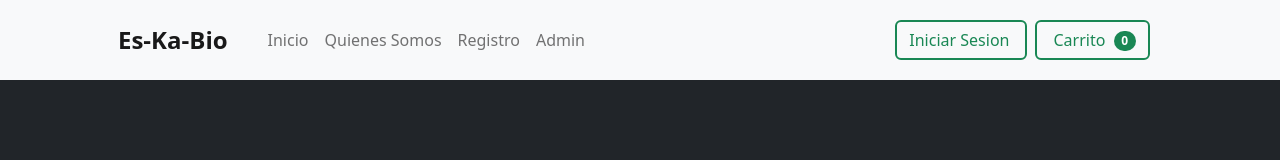
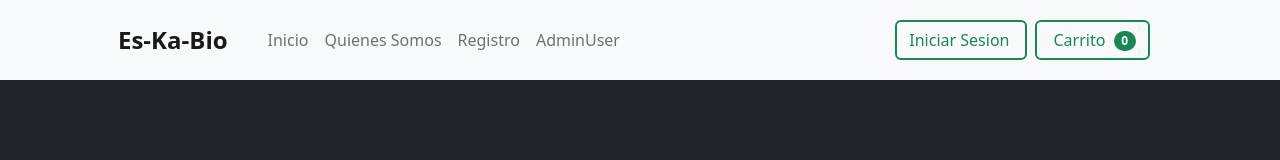
Before and after one commit to PPROF2-2022ProgWeb/g25-aula2-dpto-com-g25, an Angular app: page /inicio in a window 1280 px wide. Shown: the top 160 px of the page. Built offline with nearby package versions, Linux system fonts and the light colour scheme.

Commit message:
nombre boton

```diff
--- a/src/app/layouts/navbar/navbar.component.html
+++ b/src/app/layouts/navbar/navbar.component.html
@@ -8,7 +8,7 @@
                 <li class="nav-item"><a class="nav-link " routerLinkActive="active" aria-current="page" href="">Inicio</a></li>
                 <li class="nav-item"><a class="nav-link "  routerLinkActive="active"[routerLink]="['quienes-somos']">Quienes Somos</a></li>
                 <li class="nav-item"><a class="nav-link" routerLinkActive="active" [routerLink]="['registro']">Registro</a></li>
-                <li class="nav-item"><a class="nav-link" routerLinkActive="active" [routerLink]="['admin']">Admin</a></li>
+                <li class="nav-item"><a class="nav-link" routerLinkActive="active" [routerLink]="['admin']">AdminUser</a></li>
 
 
             </ul>
```
